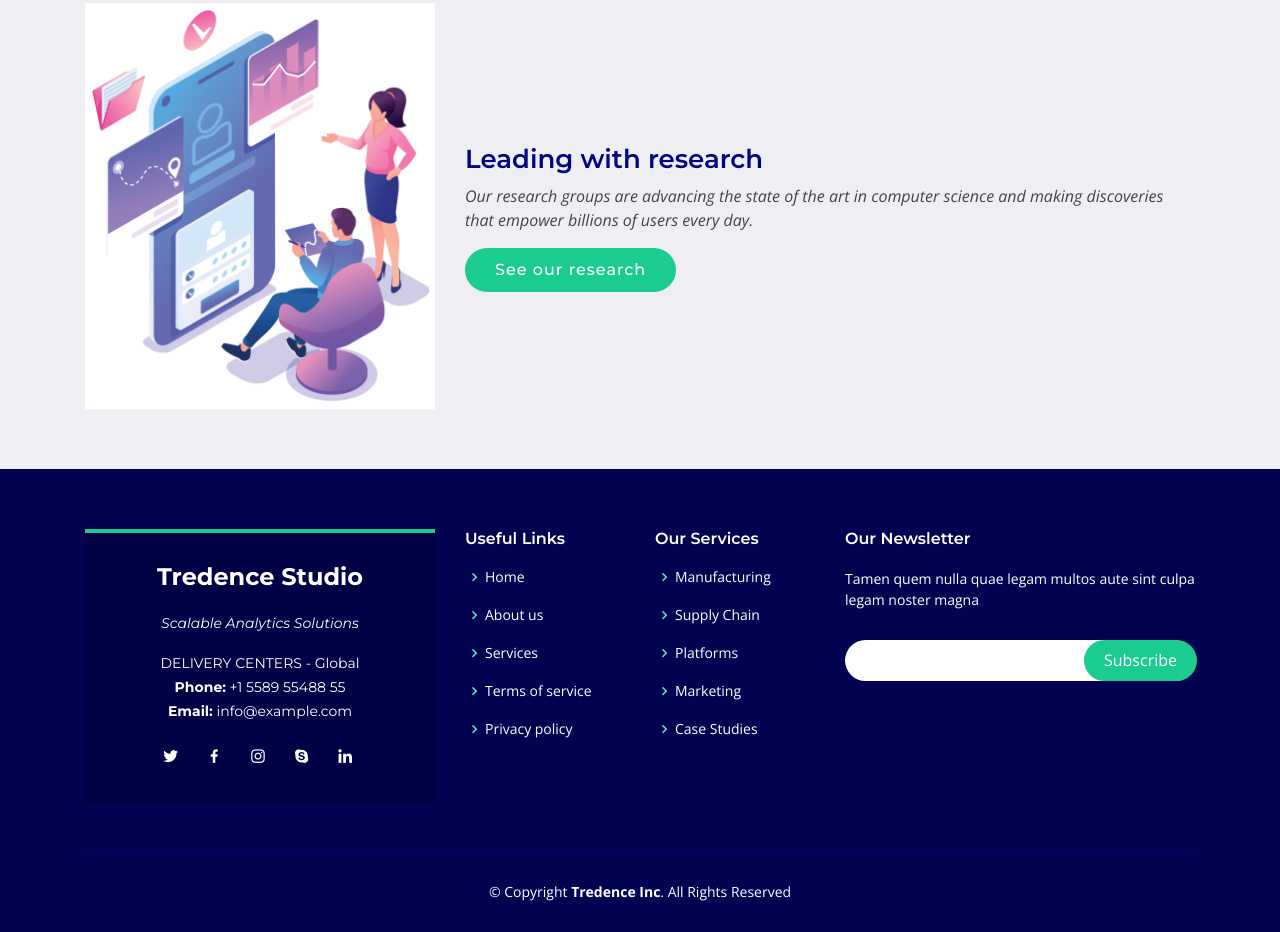
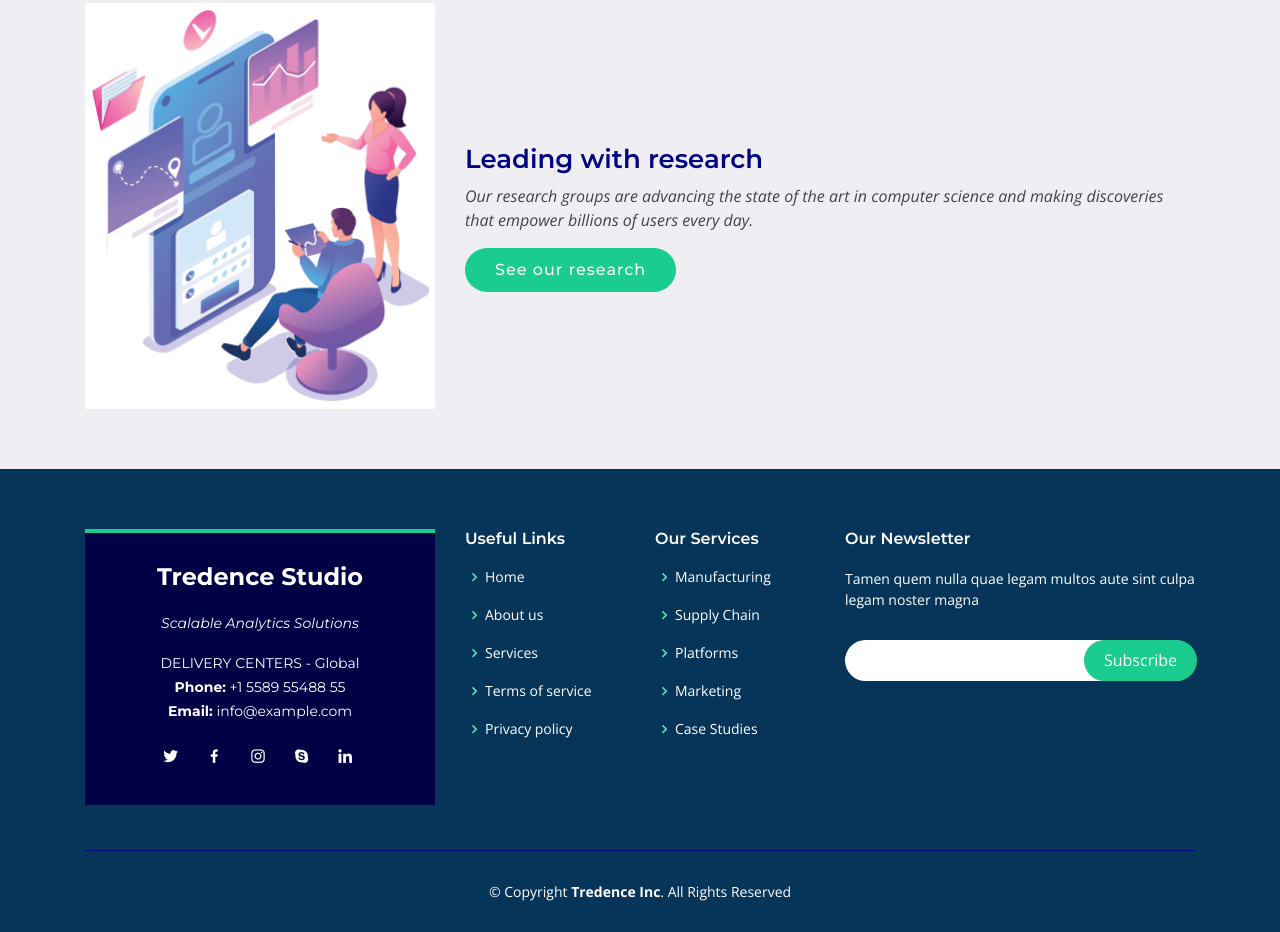
Before and after one commit to Tredence-GitHub/tedence-studio-landing-page, a plain HTML site: page index.html in a window 1280 px wide. Shown: the part 2764-3696 px from the top of the page. Drawn offline with nearby package versions, Linux system fonts and the light colour scheme.

Commit message:
Update style.css

```diff
--- a/assets/css/style.css
+++ b/assets/css/style.css
@@ -1459,7 +1459,7 @@ section {
 # Footer
 --------------------------------------------------------------*/
 #footer {
-  background: #010351;
+  background: rgb(7, 53, 90);
   padding: 0 0 30px 0;
   color: #fff;
   font-size: 14px;
```
